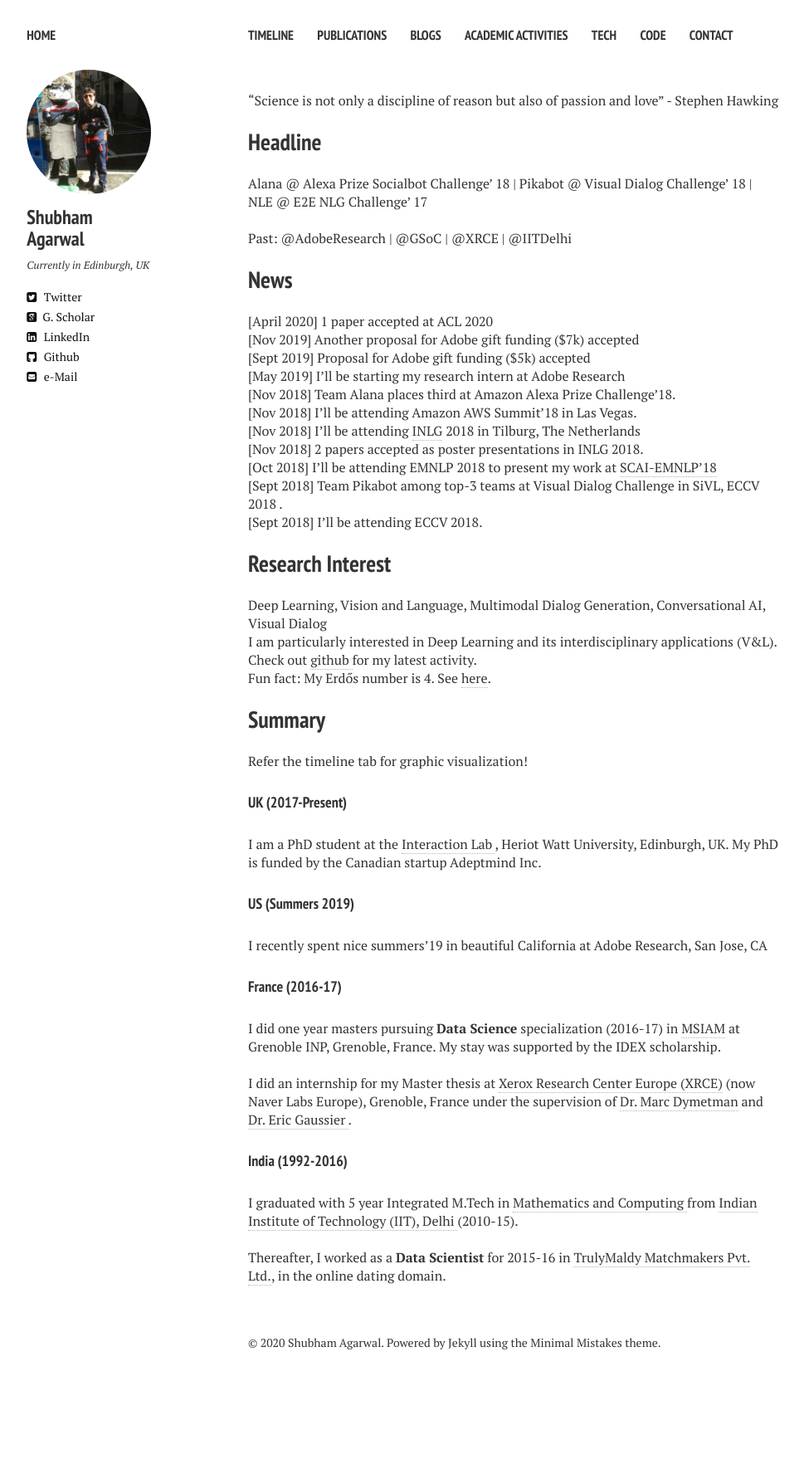
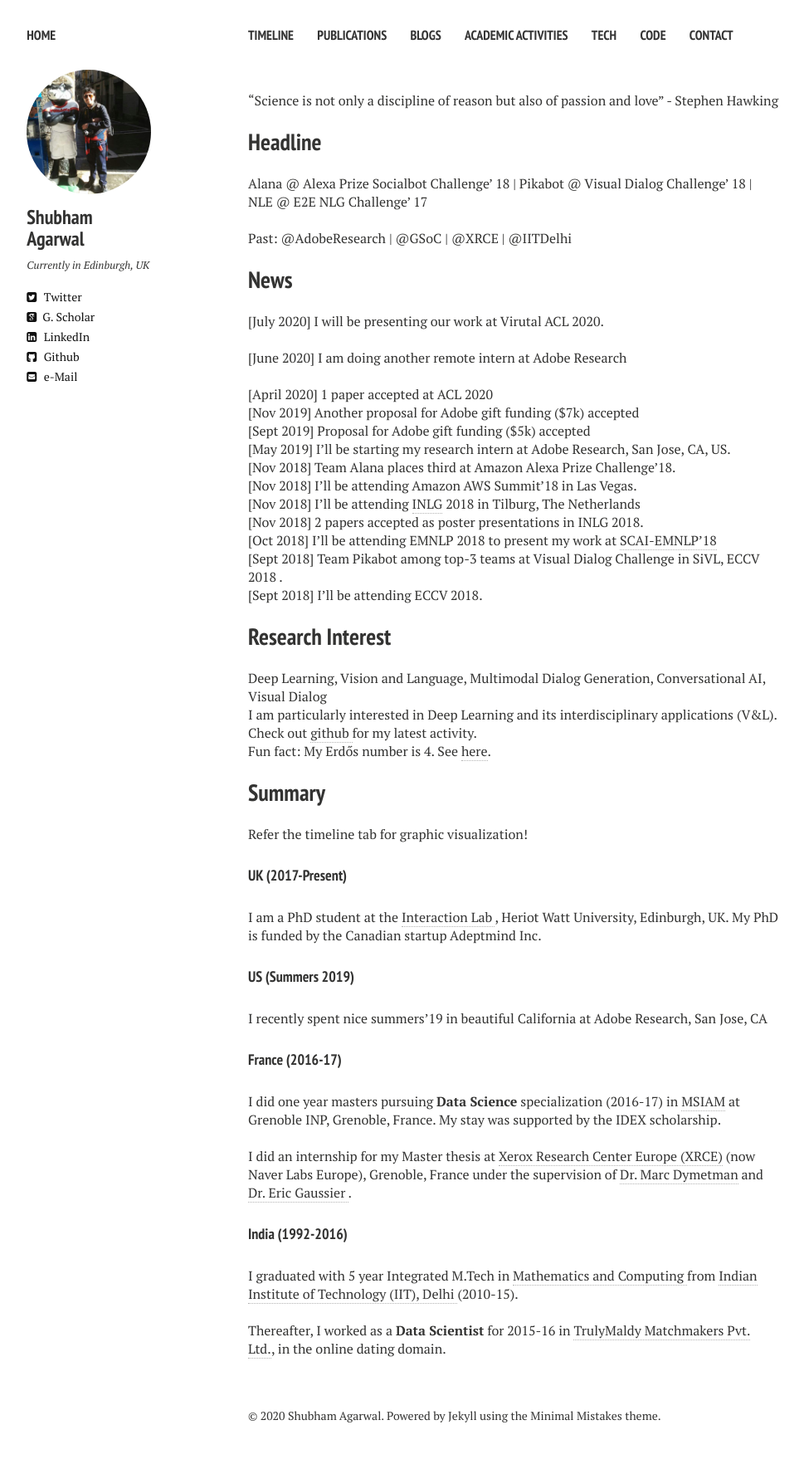
Before and after one commit to shubhamagarwal92/shubhamagarwal92.github.io, a Jekyll site: the page built from index.md, in a window 1280 px wide. Shown: the whole page at 83% size, without its empty margins (21-990 px from the left). Built offline with Jekyll 4.4.1, drawn with Linux system fonts in a browser that asks for light colours; nearby versions of some CDN libraries; before the commit the page ends 1676 px from its top, so only the background shows below that.

Commit message:
Update index.md

```diff
--- a/index.md
+++ b/index.md
@@ -17,13 +17,18 @@ Past: @AdobeResearch | @GSoC | @XRCE | @IITDelhi
 
 <h2> News </h2>
 
+
+[July 2020] I will be presenting our work at Virutal ACL 2020.
+<br />
+[June 2020] I am doing another remote intern at Adobe Research
+<br />
 [April 2020] 1 paper accepted at ACL 2020
 <br />
 [Nov 2019] Another proposal for Adobe gift funding ($7k) accepted
 <br />
 [Sept 2019] Proposal for Adobe gift funding ($5k) accepted
 <br />
-[May 2019] I'll be starting my research intern at Adobe Research
+[May 2019] I'll be starting my research intern at Adobe Research, San Jose, CA, US.
 <br />
 [Nov 2018] Team Alana places third at Amazon Alexa Prize Challenge'18.
 <br />
```
